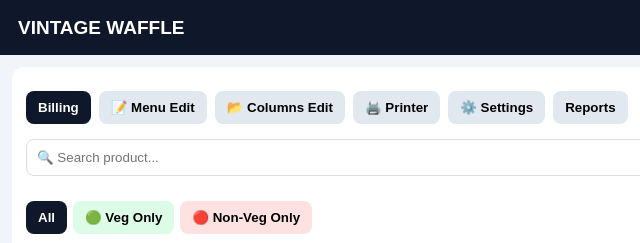
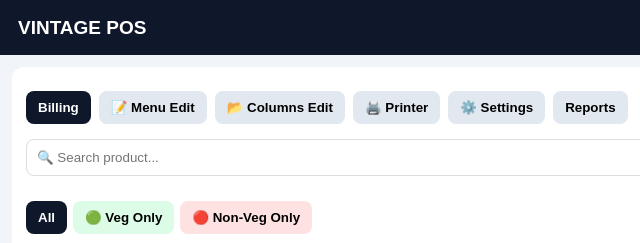
Before and after one commit to GOWTHAMSAI-glitch/CUSTOMISED-POS-SOFTWARE, a plain HTML site: page index.html in a window 1280 px wide. Shown: the top 243 px of the page, 0-640 px from the left. Drawn offline with Linux system fonts and the light colour scheme.

Commit message:
Change header title from 'VINTAGE WAFFLE' to 'VINTAGE POS'
Updated header title and improved formatting for better readability.

```diff
--- a/index.html
+++ b/index.html
@@ -7,7 +7,7 @@
 <link rel="stylesheet" href="style.css">
 </head>
 <body>
-<header><b>VINTAGE WAFFLE</b><span id="todaySales">Today: ₹0</span></header>
+<header><b>VINTAGE POS</b><span id="todaySales">Today: ₹0</span></header>
 <div class="main">
 <div class="left">
 <div class="tabs">
```
